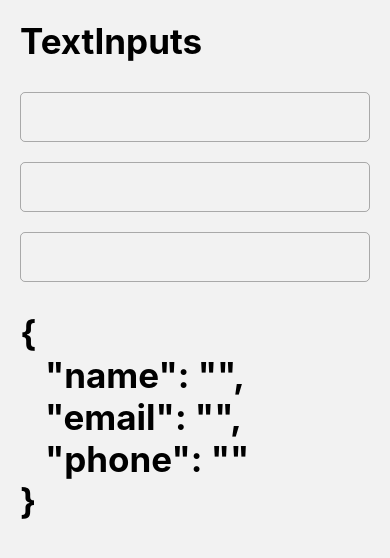
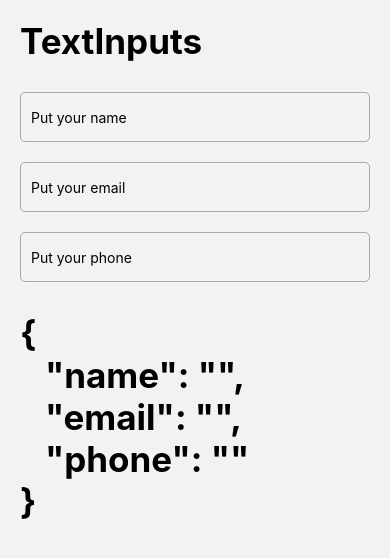
Before and after one commit to belenjn/components-project-react-native, a React Native app: screen /TextInputScreen in a window 390 px wide. Shown: the top 558 px of the page. Built offline with nearby package versions, Linux system fonts and the light colour scheme.

Commit message:
New properties for Form

```diff
--- a/src/screens/TextInputScreen.tsx
+++ b/src/screens/TextInputScreen.tsx
@@ -1,3 +1,4 @@
+/* eslint-disable @typescript-eslint/no-unused-vars */
 import React, {useState} from 'react';
 import {StyleSheet, View} from 'react-native';
 import {TextInput} from 'react-native-gesture-handler';
@@ -11,12 +12,38 @@ export const TextInputScreen = () => {
     phone: '',
   });
 
+  const onChange = (value: string, field: string) => {
+    setForm({
+      ...form,
+      [field]: value,
+    });
+  };
+
   return (
     <View style={styles.globalMargin}>
       <HeaderTitle title="TextInputs" />
-      <TextInput style={stylesScreen.inputStyle} />
-      <TextInput style={stylesScreen.inputStyle} />
-      <TextInput style={stylesScreen.inputStyle} />
+      <TextInput
+        style={stylesScreen.inputStyle}
+        placeholder="Put your name"
+        autoCorrect={false}
+        autoCapitalize="words"
+        onChangeText={value => onChange(value, 'name')}
+      />
+      <TextInput
+        style={stylesScreen.inputStyle}
+        placeholder="Put your email"
+        autoCorrect={false}
+        onChangeText={value => onChange(value, 'email')}
+        keyboardType="email-address"
+        keyboardAppearance="dark"
+      />
+      <TextInput
+        style={stylesScreen.inputStyle}
+        placeholder="Put your phone"
+        autoCorrect={false}
+        onChangeText={value => onChange(value, 'phone')}
+        keyboardType="phone-pad"
+      />
       <HeaderTitle title={JSON.stringify(form, null, 3)} />
     </View>
   );
```
